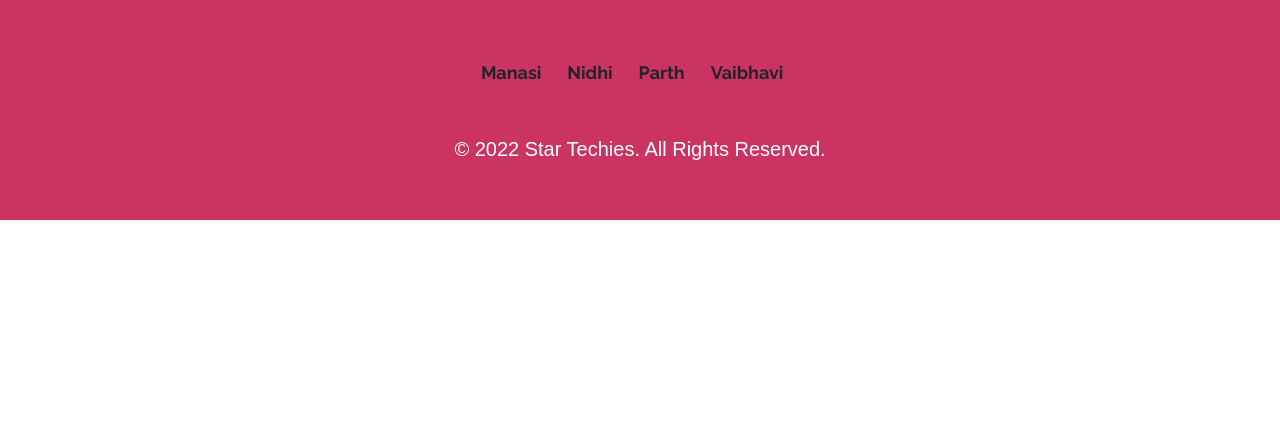
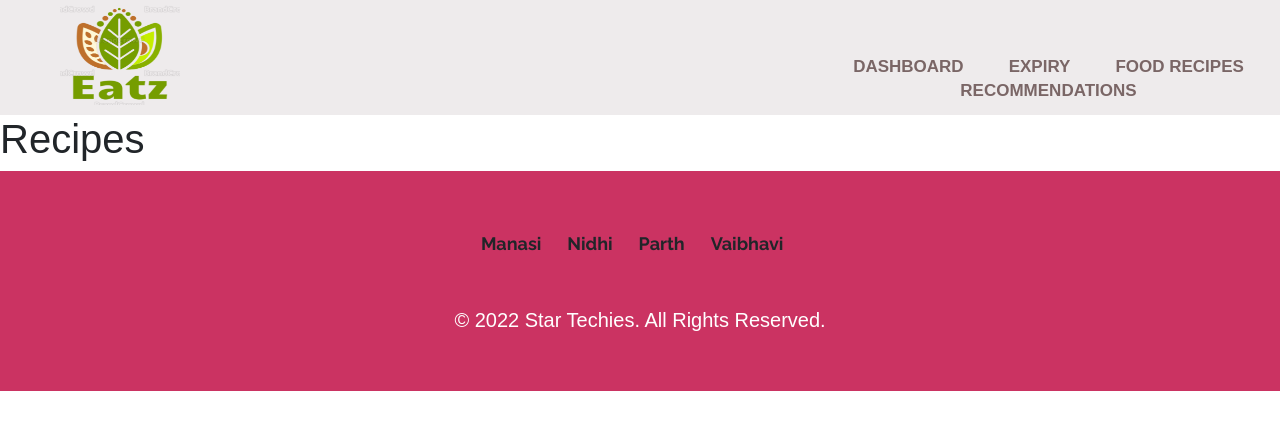
Before and after one commit to vpore/ReeFood, a React (Create React App) app: page /recipe in a window 1280 px wide. Shown: the top 430 px of the page. Built offline with nearby package versions, Linux system fonts and the light colour scheme; no server answers.

Commit message:
Created/Updated Recipes

```diff
--- a/src/App.js
+++ b/src/App.js
@@ -4,9 +4,36 @@ import Header from './components/Header';
 import DashHeader from './components/DashHeader';
 import Home from './pages/Home';
 import Dashboard from './pages/Dashboard';
+import Recipe from './pages/Recipe';
 import Footer from './components/Footer';
+import { useEffect, useState } from "react";
 
 function App() {
+
+  const [isLoading, setIsLoading] = useState(false);
+  const [error, setError] = useState(null);
+  const loadedData = [];
+
+  const fetchData = async () => {
+    setIsLoading(true);
+    setError(null);
+    try{
+      const response = await fetch("https://api.spoonacular.com/recipes/findByIngredients?ingredients=eggs,onions,tomato&number=1&ranking=1&ignorePantry=true&apiKey=57b8d608a3a44fe0a0bc6b53ea785082");
+      if(!response.ok){
+        throw new Error("Could not fetch Data!");
+      }
+      const data = await response.json();
+      loadedData = data.id;
+      console.log(loadedData);
+    }catch (error) {
+      setError(error.message || "Something went Wrong!");
+    }
+  };
+
+  useEffect(() => {
+    fetchData();
+  }, []);
+
   return (
     <>
       <Switch>
@@ -26,6 +53,11 @@ function App() {
           <Dashboard/>
         </Route>
 
+        <Route path='/recipe'>
+          <DashHeader/>
+          <Recipe/>
+        </Route>
+
       </Switch>
 
       <Footer/>
--- a/src/assets/Header.css
+++ b/src/assets/Header.css
@@ -31,7 +31,7 @@
 	margin-top: 55px;
 	text-align: center;
 }
-#header div ul li {
+.navItem {
 	display: inline-block;
 	*float: left; /* Needed for IE7 and old versions */
 	margin: 0 35px;
@@ -49,10 +49,10 @@
     text-decoration: none;
 	cursor: pointer;
 }
-#header div ul li:active{
+.navItem:active{
 	color: #cb3362;
 }
-#header div ul li:hover, #header div ul li.menu:hover ul li a {
+.navItem:hover, #header div ul li.menu:hover ul li a {
 	color: #c8c10d;
 }
 #header div ul li.menu {
--- a/src/components/DashHeader.js
+++ b/src/components/DashHeader.js
@@ -1,3 +1,5 @@
+import { NavLink } from "react-router-dom";
+
 import '../assets/Header.css';
 import logo from "../images/logo.png";
 
@@ -7,10 +9,10 @@ const DashHeader = () => {
         <div>
             <img src={logo} alt="logo"/>
             <ul id="navigation">
-                <li>Dashboard</li>
-                <li>Expiry</li>
-                <li>Food Recipes</li>
-                <li>Recommendations</li>
+                <NavLink to='/dashboard' className='navItem'>Dashboard</NavLink>
+                <NavLink to='/expiry' className='navItem'>Expiry</NavLink>
+                <NavLink to='/recipe' className='navItem'>Food Recipes</NavLink>
+                <NavLink to='/recom' className='navItem'>Recommendations</NavLink>
             </ul>
         </div>
         </div>
--- a/src/pages/Home.js
+++ b/src/pages/Home.js
@@ -4,6 +4,7 @@ import sidePic from '../images/yogurt.jpg';
 
 const Home = () => {
     return(
+		<>
 			<div id="body" className="home">
 				<div className="header">
 					<img src={bgPic} alt=""/>
@@ -22,6 +23,7 @@ const Home = () => {
 					</div>
 				</div>
 			</div>
+		</>
     );
 };
 
--- /dev/null
+++ b/src/pages/Recipe.js
@@ -0,0 +1,6 @@
+
+const Recipe = () => {
+ return <h1>Recipes</h1>
+};
+
+export default Recipe;
```
Lines whose indentation alone changed are shown as unchanged.
